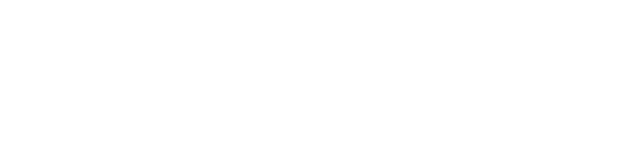
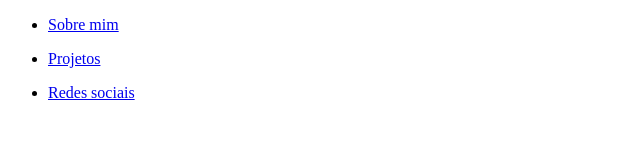
Before and after one commit to gioferrodev/portfolio-html-css, a plain HTML site: page index.html in a window 1280 px wide. Shown: the whole page, without its empty margins (0-640 px from the left). Drawn offline with Linux system fonts and the light colour scheme.

Commit message:
index.html modificado

```diff
--- a/index.html
+++ b/index.html
@@ -1,5 +1,5 @@
 <!DOCTYPE html>
-<html lang="en">
+<html lang="pt-br">
 <head>
     <meta charset="UTF-8">
     <meta http-equiv="X-UA-Compatible" content="IE=edge">
@@ -7,6 +7,12 @@
     <title>Meu Portfólio</title>
 </head>
 <body>
-
+    <header>
+        <nav class="menu-links">
+            <ul><li><a href="#">Sobre mim</a></li></ul>
+            <ul><li><a href="#">Projetos</a></li></ul>
+            <ul><li><a href="#">Redes sociais</a></li></ul>
+        </nav>
+    </header>
 </body>
 </html>
```
